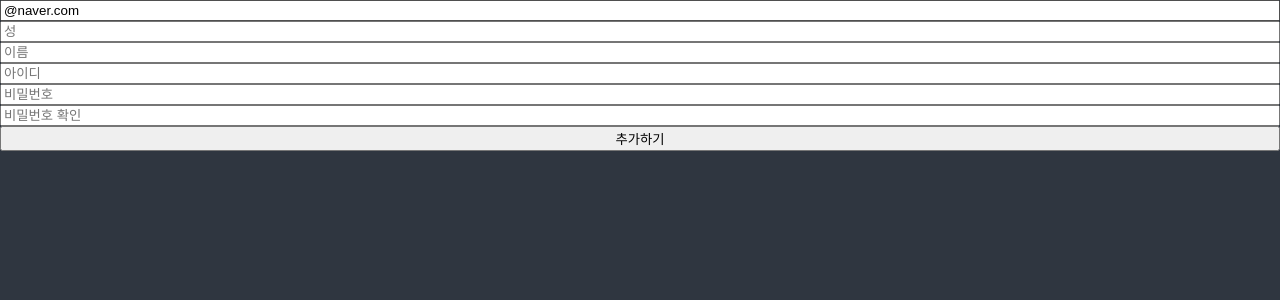
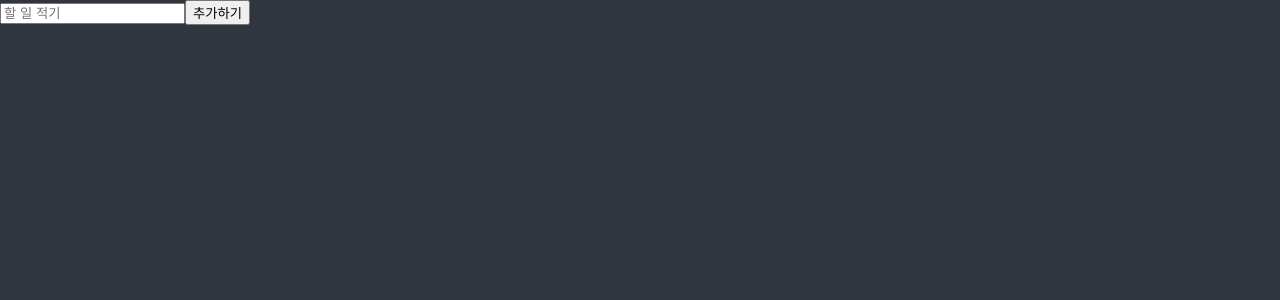
Before and after one commit to Whited123/react-masterclass, a React (Create React App) app: page / in a window 1280 px wide. Shown: the top 300 px of the page. Built offline with nearby package versions, Linux system fonts and the light colour scheme.

Commit message:
리액트 mc 6.10
리액트 폼훅 복습

```diff
--- a/src/ToDoList.tsx
+++ b/src/ToDoList.tsx
@@ -1,129 +1,25 @@
-import { useState } from "react";
 import { useForm } from "react-hook-form";
 
-// function ToDoList() {
-//   const [toDo, setToDo] = useState("");
-//   const [toDoError, setToDoError] = useState("");
-//   const onChange = (event: React.FormEvent<HTMLInputElement>) => {
-//     const {
-//       currentTarget: { value },
-//     } = event;
-//     setToDoError("");
-//     setToDo(value);
-//   };
-//   const onSubmit = (event: React.FormEvent<HTMLFormElement>) => {
-//     event.preventDefault();
-//     if (toDo.length < 10) {
-//       return setToDoError("글자 수가 10보다 커야합니다.");
-//     }
-//     console.log("제 출 당 당");
-//   };
-//   return (
-//     <div>
-//       <form onSubmit={onSubmit}>
-//         <input onChange={onChange} value={toDo} placeholder="할 일 적기" />
-//         <button>추가하기</button>
-//         {toDoError !== "" ? toDoError : null}
-//       </form>
-//     </div>
-//   );
-// }
-
-interface IFormData {
-  errors: {
-    email: {
-      message: string;
-    };
-  };
-  email: string;
-  firstName: string;
-  lastName: string;
-  아이디: string;
-  password: string;
-  CheckingPassword: string;
-  extraError?: string;
+interface IForm {
+  toDo: string;
 }
 
 function ToDoList() {
-  const {
-    register,
-    handleSubmit,
-    formState: { errors },
-    setError,
-  } = useForm<IFormData>({
-    defaultValues: {
-      email: "@naver.com",
-    },
-  });
-  const onValid = (data: IFormData) => {
-    if (data.password !== data.CheckingPassword) {
-      setError(
-        "password",
-        { message: "패스워드가 같지 않습니다." },
-        { shouldFocus: true }
-      );
-    }
-    setError("extraError", { message: "서버가 오프라인입니다." });
+  const { register, handleSubmit, setValue } = useForm<IForm>();
+  const handleValid = (data: IForm) => {
+    console.log("할 일 추가", data.toDo);
+    setValue("toDo", "");
   };
-  console.log(errors);
   return (
     <div>
-      <form
-        style={{ display: "flex", flexDirection: "column" }}
-        onSubmit={handleSubmit(onValid)}
-      >
+      <form onSubmit={handleSubmit(handleValid)}>
         <input
-          {...register("email", {
-            required: "이메일 ? 반드시 적어야지",
-            pattern: {
-              value: /^[A-Za-z0-9._%+-]+@naver.com$/,
-              message: "유 캔 온리 유즈 네이버 이메일",
-            },
+          {...register("toDo", {
+            required: "할 일을 적어주세요.",
           })}
-          placeholder="이메일"
+          placeholder="할 일 적기"
         />
-        <span>{errors?.email?.message}</span>
-        <input
-          {...register("firstName", {
-            required: "적으라 쉐이야",
-            validate: {
-              noKDY: (value) =>
-                value.includes("김동영")
-                  ? "하늘 아래 두개의 태양은 없다"
-                  : true,
-            },
-          })}
-          placeholder="성"
-        />
-        <span>{errors?.firstName?.message}</span>
-        <input
-          {...register("lastName", { required: "적으라 쉐이야" })}
-          placeholder="이름"
-        />
-        <span>{errors?.lastName?.message}</span>
-        <input
-          {...register("아이디", {
-            required: "반드시 적어야지",
-            minLength: {
-              value: 5,
-              message: "반드시 길어야지",
-            },
-          })}
-          placeholder="아이디"
-        />
-        <span>{errors?.아이디?.message}</span>
-        <input
-          {...register("password", { required: "적으라 쉐이야" })}
-          placeholder="비밀번호"
-        />
-        <span>{errors?.password?.message}</span>
-        <input
-          {...register("CheckingPassword", { required: "적으라 쉐이야" })}
-          placeholder="비밀번호 확인"
-        />
-        <span>{errors?.CheckingPassword?.message}</span>
         <button>추가하기</button>
-        <span>{errors?.extraError?.message}</span>
       </form>
     </div>
   );
```
